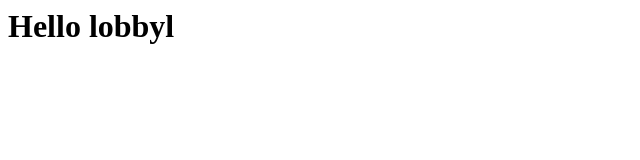
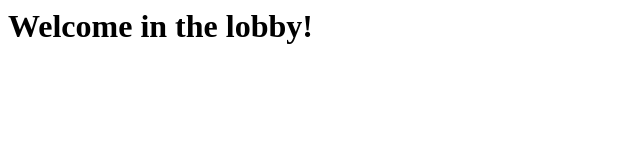
Before and after one commit to drudzis/power-lobster, a plain HTML site: page index.html in a window 1280 px wide. Shown: the whole page, without its empty margins (0-640 px from the left). Drawn offline with Linux system fonts and the light colour scheme.

Commit message:
Update index.html

```diff
--- a/index.html
+++ b/index.html
@@ -3,6 +3,6 @@
     <title>lobby.lv</title>
   </head>
   <body>
-    <h1>Hello lobbyl</h1>
+    <h1>Welcome in the lobby!</h1>
   </body>
 </html>
```
